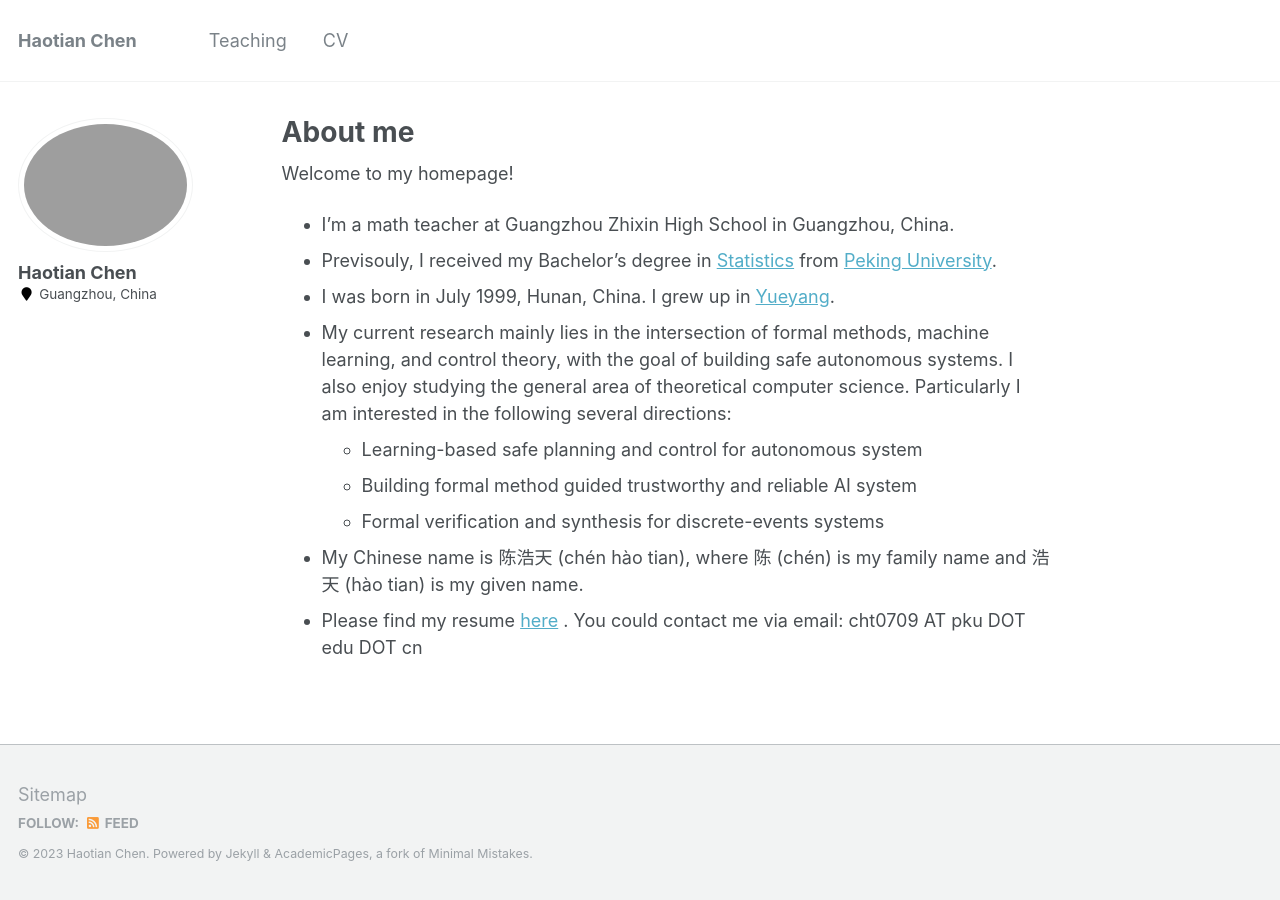
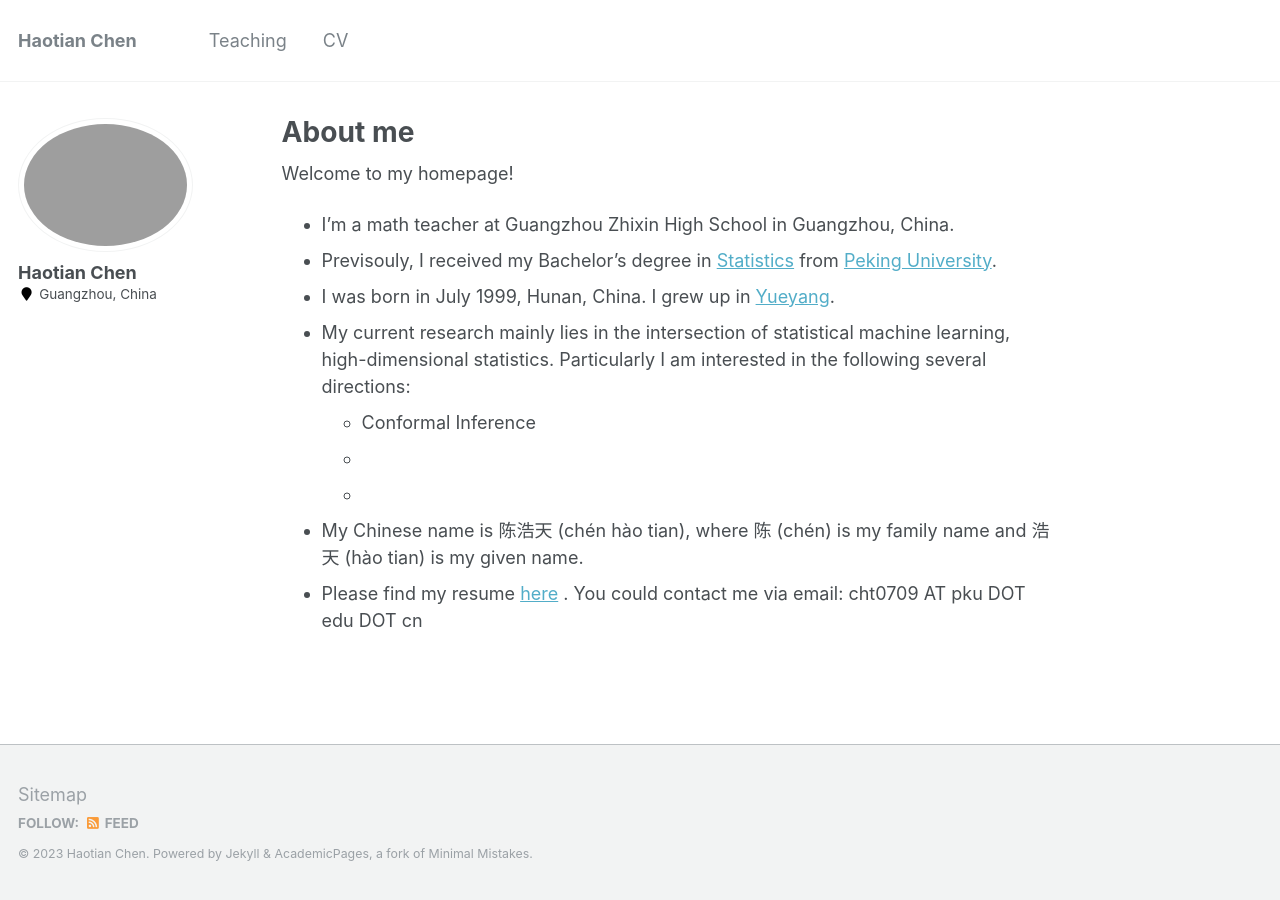
Before and after one commit to haotianchen1999/haotianchen1999.github.io, a Jekyll site: the page built from _pages/about.md, in a window 1280 px wide. Built offline with Jekyll 4.4.1, drawn with Linux system fonts in a browser that asks for light colours.

Commit message:
Update about.md

```diff
--- a/_pages/about.md
+++ b/_pages/about.md
@@ -12,9 +12,9 @@ Welcome to my homepage!
 * I'm a math teacher at Guangzhou Zhixin High School in Guangzhou, China.
 * Previsouly, I received my Bachelor's degree in <a href="http://english.math.pku.edu.cn/">Statistics</a> from <a href="https://english.pku.edu.cn/">Peking University</a>.
 * I was born in July 1999, Hunan, China. I grew up in [Yueyang](https://en.wikipedia.org/wiki/Yueyang).
-* My current research mainly lies in the intersection of formal methods, machine learning, and control theory, with the goal of building safe autonomous systems. I also enjoy studying the general area of theoretical computer science. Particularly I am interested in the following several directions:
-  * Learning-based safe planning and control for autonomous system
-  * Building formal method guided trustworthy and reliable AI system
-  * Formal verification and synthesis for discrete-events systems
+* My current research mainly lies in the intersection of statistical machine learning, high-dimensional statistics. Particularly I am interested in the following several directions:
+  * Conformal Inference
+  *
+  *
 * My Chinese name is 陈浩天 (ch&eacute;n h&agrave;o tian), where 陈 (ch&eacute;n) is my family name and 浩天 (h&agrave;o tian) is my given name.
 * Please find my resume [here](https://shuoyang2000.github.io/files/ShuoYang_CV.pdf) . You could contact me via email: cht0709 AT pku DOT edu DOT cn
```
